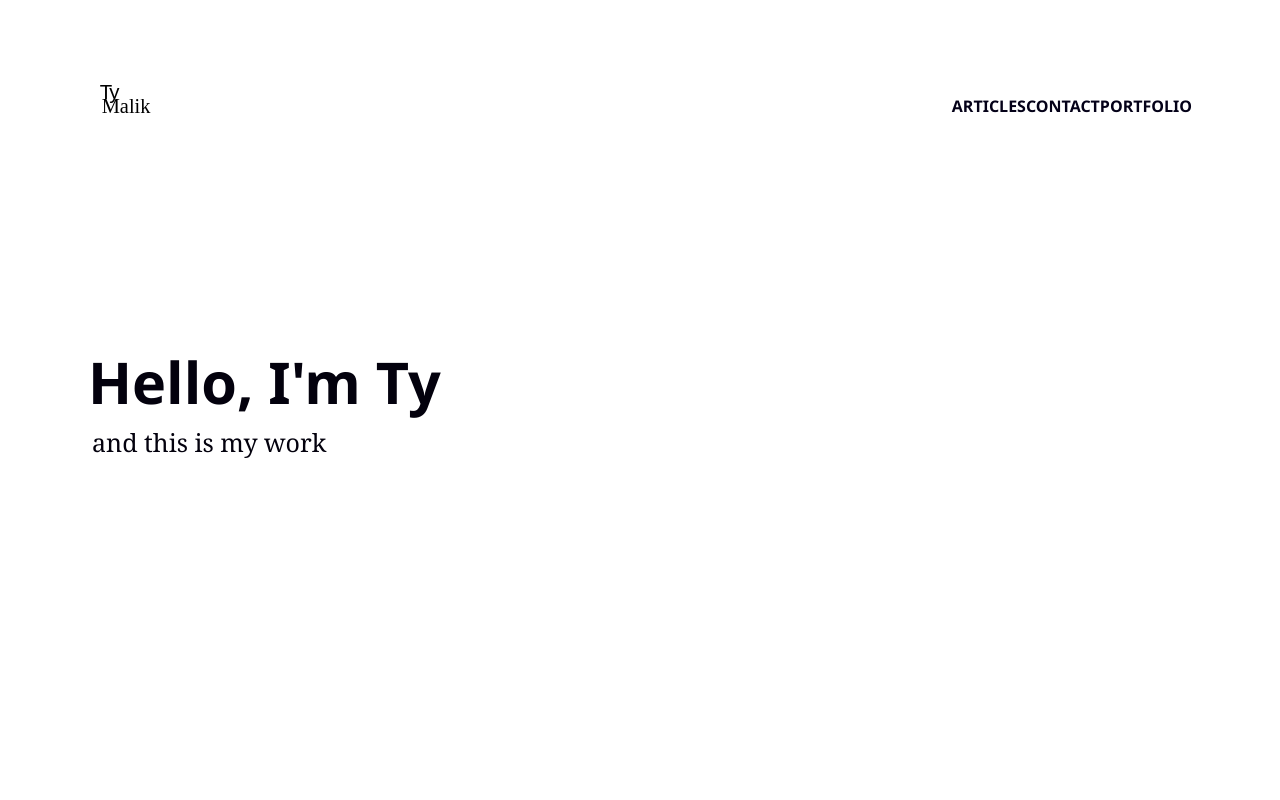
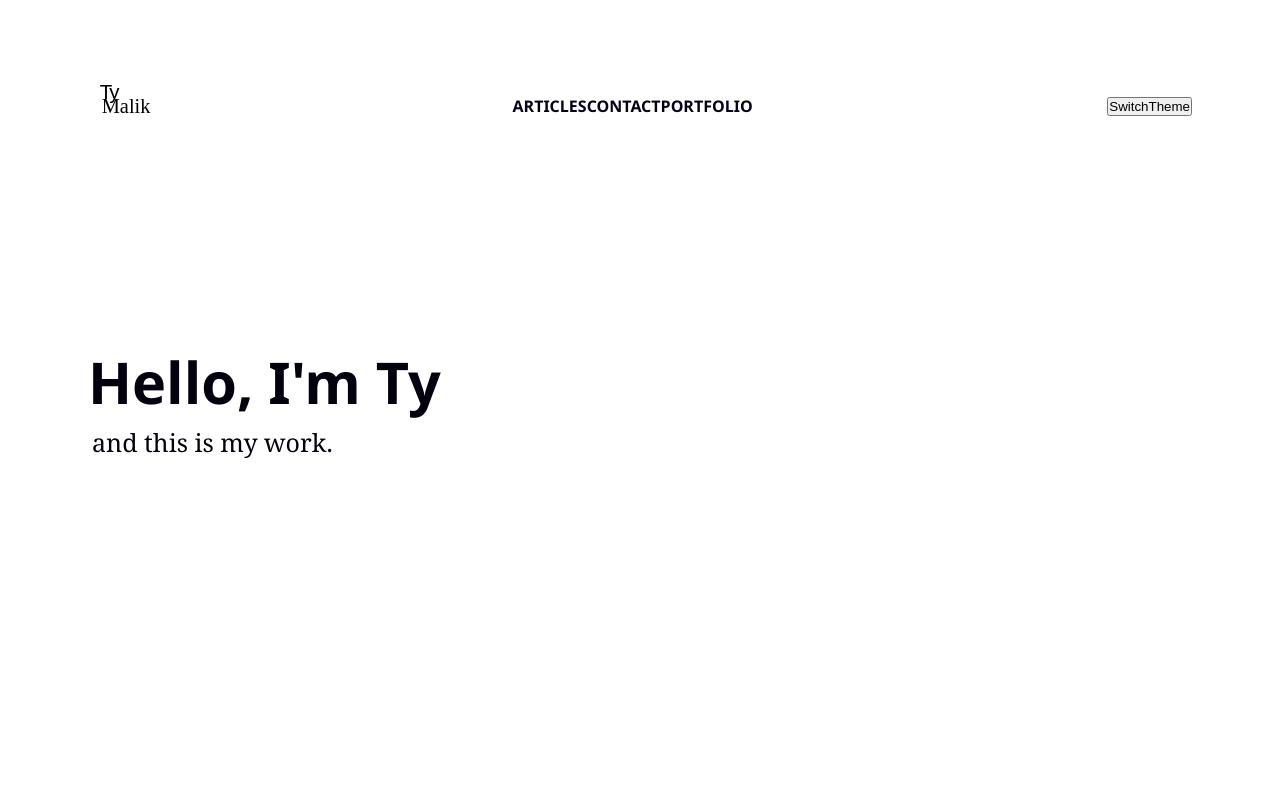
Before and after one commit to permalik/tymalik_primary, a Next.js app: page / in a window 1280 px wide. Shown: the top 800 px of the page. Built offline with nearby package versions, Linux system fonts and the light colour scheme.

Commit message:
Pass toggle theme prop to SiteHeader component

```diff
--- a/src/components/Layout/Layout.js
+++ b/src/components/Layout/Layout.js
@@ -18,9 +18,8 @@ export default function Layout({children}) {
         <ThemeProvider theme={theme === 'light' ? lightTheme : darkTheme}>
             <GlobalStyles/>
             <>
-                <SiteHeader/>
+                <SiteHeader toggle={toggleTheme}/>
                 <main className={styles.main}>{children}</main>
-                <button onClick={toggleTheme}>SwitchTheme</button>
                 <SiteFooter/>
             </>
         </ThemeProvider>
--- a/src/components/Promo/Promo.js
+++ b/src/components/Promo/Promo.js
@@ -5,7 +5,7 @@ export default function Promo() {
     <section className={PromoStyles.promoSection}>
       <div className={PromoStyles.promoWrapper}>
         <h1 className={PromoStyles.promoHeading}>Hello, I&#39;m Ty</h1>
-        <p className={PromoStyles.promoDescription}>and this is my work</p>
+        <p className={PromoStyles.promoDescription}>and this is my work.</p>
       </div>
     </section>
   );
--- a/src/components/SiteHeader/SiteHeader.js
+++ b/src/components/SiteHeader/SiteHeader.js
@@ -3,7 +3,7 @@ import Link from 'next/link';
 
 import SiteHeaderStyles from '../../styles/SiteHeader.module.scss';
 
-export default function SiteHeader() {
+export default function SiteHeader({ toggle }) {
   return (
     <header
       aria-label='page header'
@@ -46,6 +46,7 @@ export default function SiteHeader() {
             </a>
           </Link>
         </nav>
+        <button onClick={toggle}>SwitchTheme</button>
       </div>
     </header>
   );
--- a/src/pages/_app.js
+++ b/src/pages/_app.js
@@ -1,6 +1,4 @@
 import {appWithTranslation} from 'next-i18next';
-import {useState} from 'react';
-import {darkTheme, lightTheme, GlobalStyles} from '../theme/ThemeConfig';
 
 import Layout from '../components/Layout';
 
```
